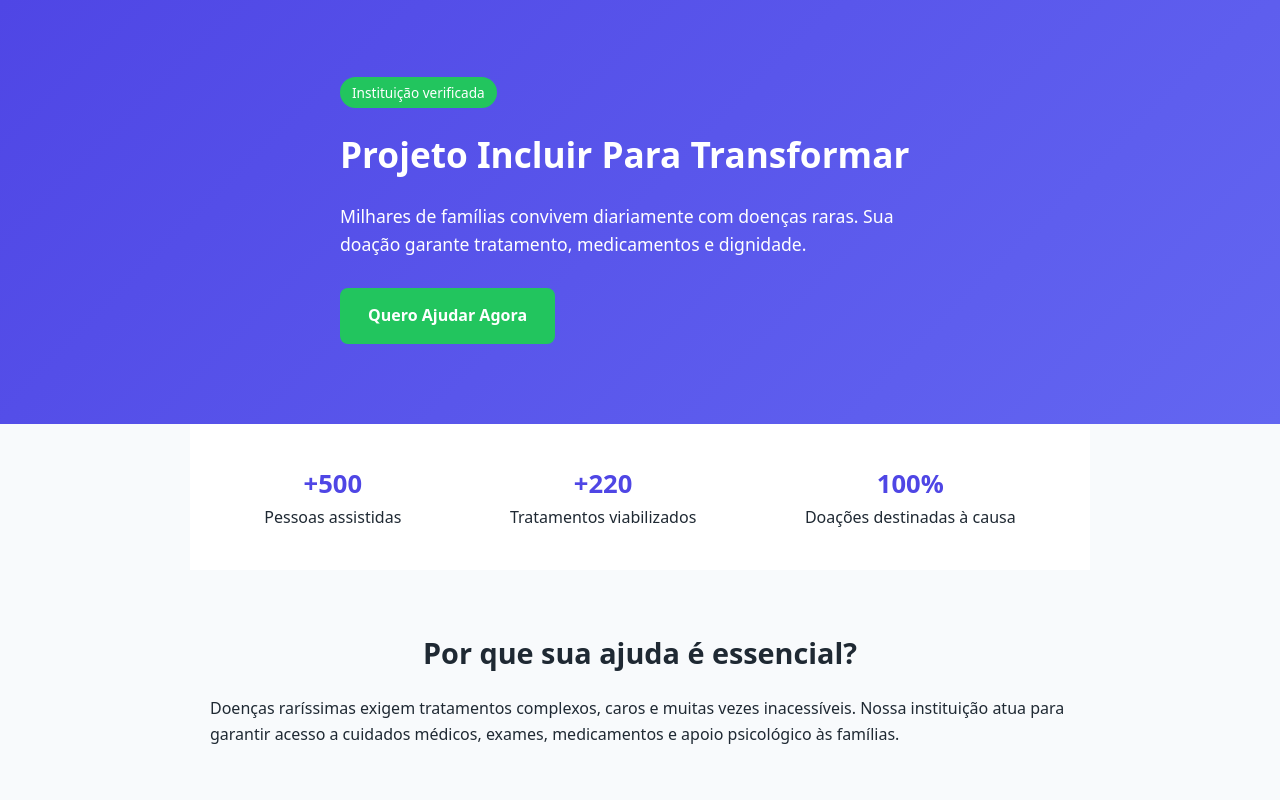
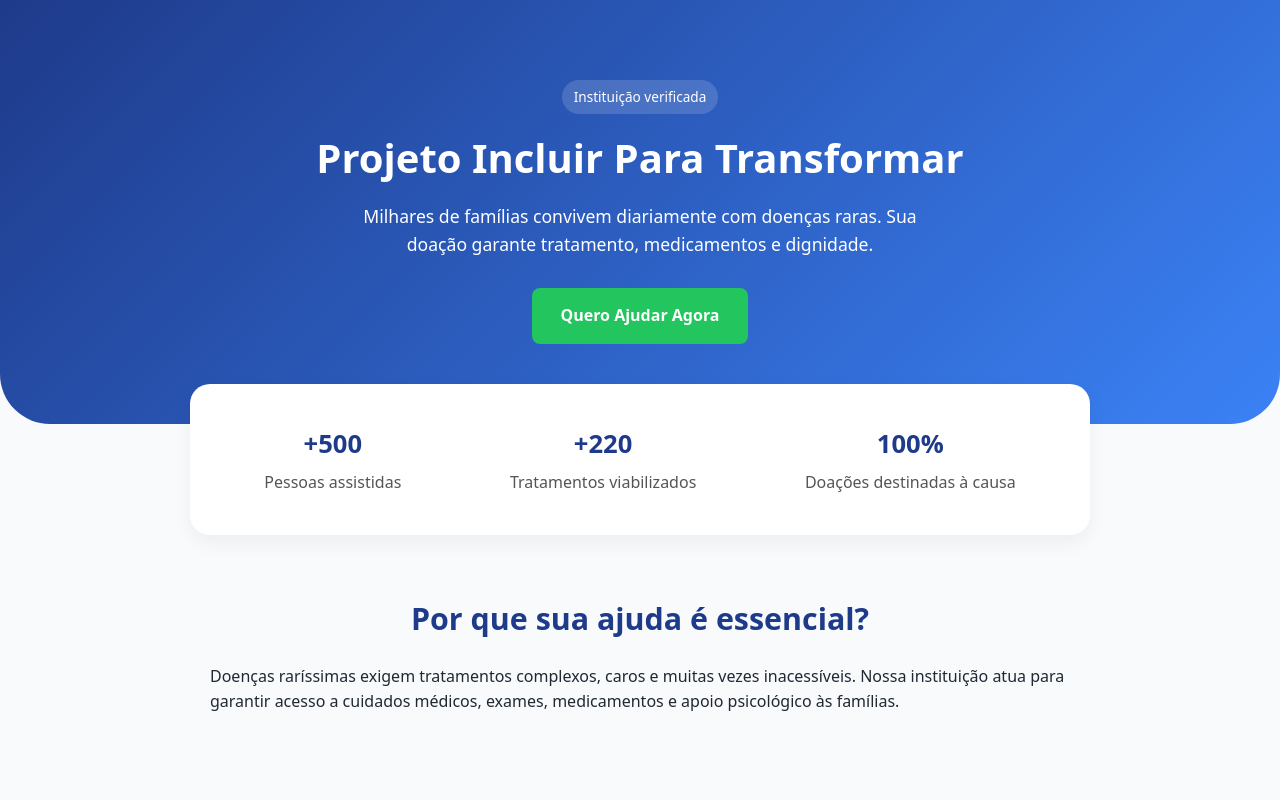
Before and after one commit to pedrozada859-hue/oficial, a plain HTML site: page index.html in a window 1280 px wide. Shown: the top 800 px of the page. Drawn offline with Linux system fonts and the light colour scheme.

Commit message:
Initial commit

```diff
--- a/styles.css
+++ b/styles.css
@@ -1,8 +1,9 @@
 :root {
-  --primaria: #4f46e5;
-  --secundaria: #22c55e;
-  --fundo: #f8fafc;
-  --texto: #1f2933;
+  --primaria: #1e3a8a;   /* azul escuro moderno */
+  --secundaria: #22c55e; /* verde para destaques */
+  --fundo: #f8fafc;      /* fundo claro */
+  --texto: #1f2933;      /* texto escuro */
+  --cinza: #e5e7eb;      /* cinza suave */
 }
 
 * {
@@ -20,31 +21,36 @@ body {
 
 /* HERO */
 .hero {
-  background: linear-gradient(135deg, #4f46e5, #6366f1);
+  background: linear-gradient(135deg, #1e3a8a, #3b82f6); /* gradiente azul escuro */
   color: white;
   padding: 80px 20px;
+  text-align: center;
+  border-bottom-left-radius: 50px;
+  border-bottom-right-radius: 50px;
 }
 
-.hero-content {
-  max-width: 600px;
-  margin: auto;
-}
-
-.tag {
-  background: #22c55e;
+.hero .tag {
+  background: rgba(255,255,255,0.15);
   padding: 6px 12px;
   border-radius: 999px;
   font-size: 0.85rem;
+  display: inline-block;
+  margin-bottom: 20px;
 }
 
 .hero h1 {
-  margin: 20px 0;
-  font-size: 2.2rem;
+  font-size: 2.5rem;
+  margin-bottom: 20px;
+  line-height: 1.2;
+  color: white;
 }
 
 .hero p {
   font-size: 1.1rem;
   margin-bottom: 30px;
+  max-width: 600px;
+  margin-left: auto;
+  margin-right: auto;
 }
 
 .cta {
@@ -55,6 +61,12 @@ body {
   border-radius: 8px;
   text-decoration: none;
   font-weight: bold;
+  transition: background 0.3s, transform 0.3s;
+}
+
+.cta:hover {
+  background: #16a34a;
+  transform: translateY(-3px);
 }
 
 /* IMPACTO */
@@ -64,12 +76,22 @@ body {
   text-align: center;
   padding: 40px 20px;
   background: white;
+  border-radius: 20px;
+  margin-top: -40px;
+  box-shadow: 0 8px 20px rgba(0,0,0,0.05);
 }
 
 .impacto-item strong {
   font-size: 1.6rem;
   display: block;
   color: var(--primaria);
+}
+
+.impacto-item span {
+  display: block;
+  margin-top: 5px;
+  font-weight: 500;
+  color: #555;
 }
 
 /* SEÇÕES */
@@ -82,14 +104,16 @@ section {
 section h2 {
   text-align: center;
   margin-bottom: 20px;
-  font-size: 1.8rem;
+  font-size: 1.9rem;
+  font-weight: 700;
+  color: var(--primaria);
 }
 
 /* DOAÇÕES */
 .valores {
   display: grid;
   grid-template-columns: repeat(auto-fit, minmax(160px, 1fr));
-  gap: 16px;
+  gap: 20px;
   margin-top: 30px;
 }
 
@@ -100,8 +124,13 @@ section h2 {
   text-align: center;
   text-decoration: none;
   color: inherit;
-  box-shadow: 0 8px 20px rgba(0,0,0,0.05);
-  transition: transform 0.2s ease, box-shadow 0.2s ease, border 0.2s ease;
+  box-shadow: 0 5px 15px rgba(0,0,0,0.05);
+  transition: transform 0.3s, box-shadow 0.3s;
+}
+
+.valor:hover {
+  transform: translateY(-5px);
+  box-shadow: 0 10px 25px rgba(0,0,0,0.1);
 }
 
 .valor span {
@@ -116,26 +145,15 @@ section h2 {
   color: #555;
 }
 
-/* EFEITOS AO PASSAR O MOUSE */
-.valor:hover {
-  transform: translateY(-5px); /* levanta o botão */
-  box-shadow: 0 12px 25px rgba(0,0,0,0.15); /* sombra mais forte */
-  border-color: var(--primaria); /* muda a borda */
-}
-
-/* Para destaque, mantém a cor secundária ao passar o mouse */
-.valor.destaque:hover {
-  border-color: var(--secundaria);
-}
-
-/* Ajuste de cores do texto se quiser que fique mais chamativo */
-.valor:hover span {
-  color: var(--secundaria);
+.valor.destaque {
+  border: 2px solid var(--secundaria);
 }
 
 /* DEPOIMENTOS */
 .depoimentos {
   background: white;
+  padding-top: 40px;
+  padding-bottom: 40px;
 }
 
 .lista-depoimentos {
@@ -147,7 +165,13 @@ section h2 {
 .depoimento {
   background: var(--fundo);
   padding: 20px;
-  border-radius: 10px;
+  border-radius: 12px;
+  transition: transform 0.3s, box-shadow 0.3s;
+}
+
+.depoimento:hover {
+  transform: translateY(-3px);
+  box-shadow: 0 8px 15px rgba(0,0,0,0.08);
 }
 
 .depoimento span {
@@ -163,9 +187,11 @@ section h2 {
   text-align: center;
   padding: 30px 15px;
   font-size: 0.9rem;
+  border-top-left-radius: 50px;
+  border-top-right-radius: 50px;
 }
 
-/* MOBILE AJUSTES */
+/* MOBILE */
 @media (max-width: 600px) {
   .impacto {
     flex-direction: column;
@@ -173,6 +199,10 @@ section h2 {
   }
 
   .hero h1 {
-    font-size: 1.9rem;
+    font-size: 2rem;
+  }
+
+  .valores {
+    grid-template-columns: 1fr 1fr;
   }
 }
```
